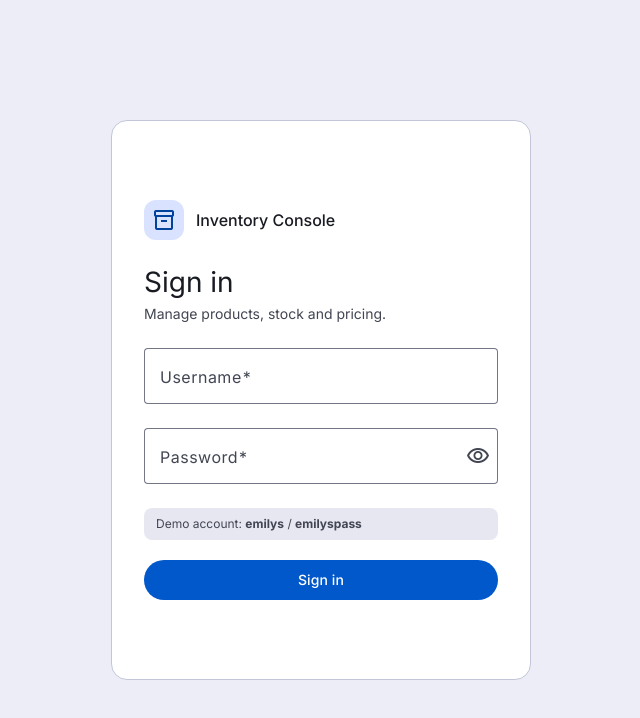
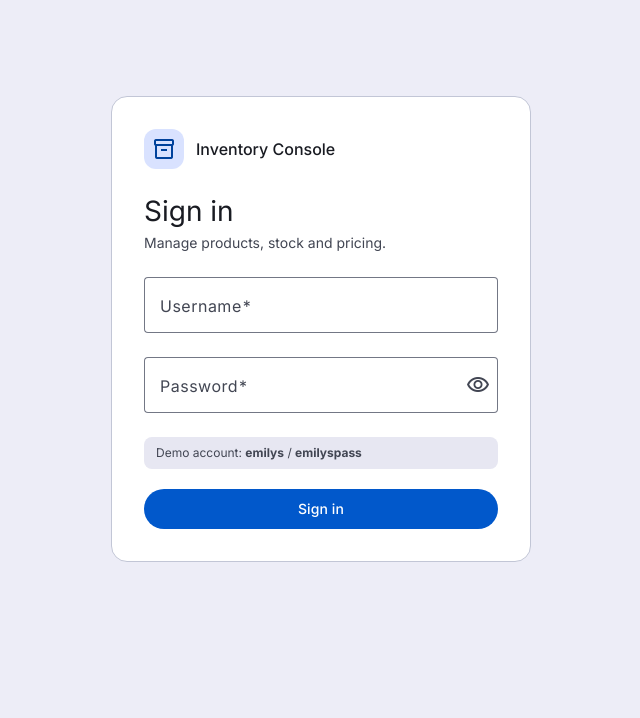
Before and after one commit to darija-cholakova/inventory-console, an Angular app: page /login in a window 1280 px wide. Shown: the top 718 px of the page, without its empty margins (319-959 px from the left). Built offline with nearby package versions, Linux system fonts and the light colour scheme.

Commit message:
style(auth): keep the sign-in card anchored at the top; messages grow it downwards, 21:58

```diff
--- a/src/app/features/auth/pages/login-page/login-page.scss
+++ b/src/app/features/auth/pages/login-page/login-page.scss
@@ -1,4 +1,6 @@
-// Mobile first: full-width card on phones, centered fixed-width card from 600px.
+// Mobile first: full-width card on phones, fixed-width card from 600px.
+// The card's top edge stays at a fixed offset; a message (error, session expired) pushes the
+// content below it down and the card grows downwards, so nothing above it moves.
 :host {
   display: block;
   min-height: 100dvh;
@@ -7,19 +9,20 @@
 
 .page {
   display: grid;
-  place-items: center;
+  justify-items: center;
+  align-items: start;
   min-height: 100dvh;
   padding: var(--app-space-16);
   box-sizing: border-box;
+
+  @media (min-width: 600px) {
+    padding-block-start: var(--app-login-top-offset);
+  }
 }
 
 .card {
   display: flex;
   flex-direction: column;
-  // Content stays vertically centered; the fixed minimum height already fits the error banner,
-  // so a message only shifts the content a little instead of resizing the card.
-  justify-content: center;
-  min-block-size: var(--app-login-card-min-height);
   gap: var(--app-space-24);
   inline-size: 100%;
   max-inline-size: 420px;
--- a/src/styles/_tokens.scss
+++ b/src/styles/_tokens.scss
@@ -27,8 +27,8 @@
   --app-dialog-form-width: 800px;
   --app-dialog-content-max-height: 80vh;
 
-  // Sign-in card: tall enough for the form plus a two-line message banner
-  --app-login-card-min-height: 560px;
+  // Sign-in card: fixed distance from the top of the page (from 600px)
+  --app-login-top-offset: 96px;
 
   // Status colors (success / warning are not part of M3), harmonized with Signal Blue
   --app-success-container: light-dark(#92f7bc, #005231);
```
